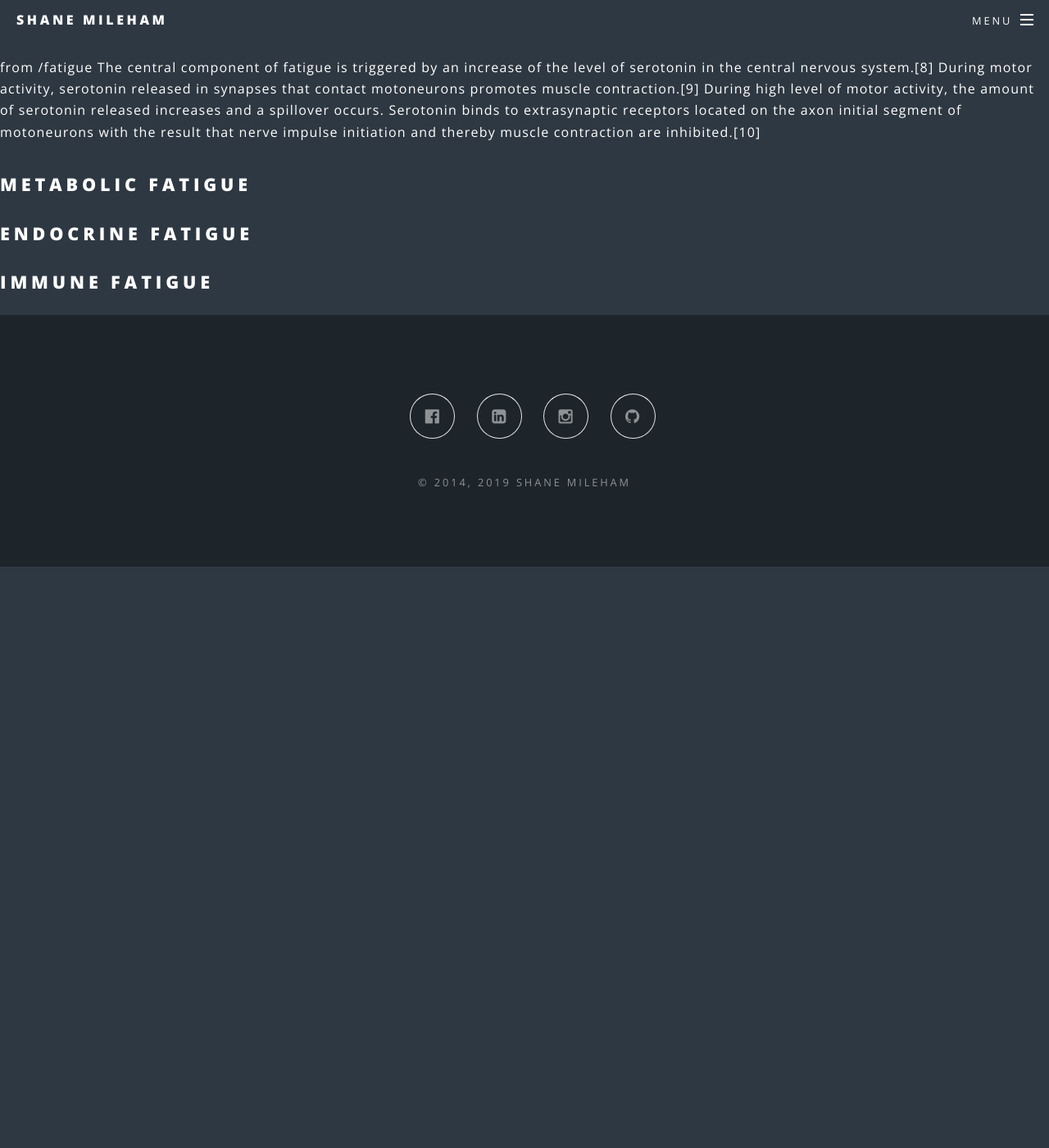
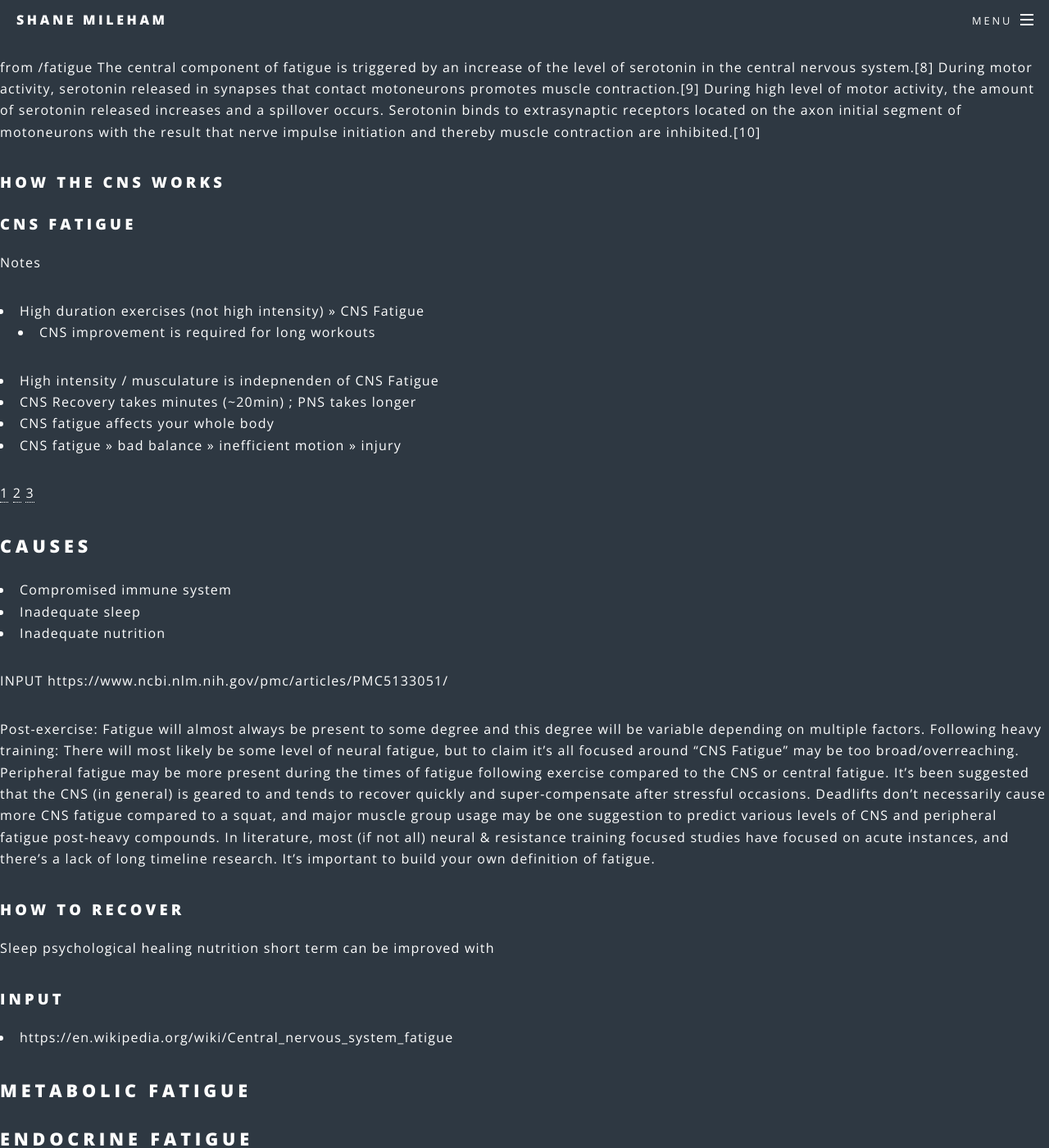
Before and after one commit to shanemileham/shanemileham.github.io, a Jekyll site: the page built from _kb/athletic/fatigue.md, in a window 1280 px wide and 1400 px high, scrolled down 608 px. Shown: the whole window at 82% size. Built offline with Jekyll 4.4.1, drawn with Linux system fonts in a browser that asks for light colours; comment, search, counter and statistics services are not loaded; before the commit the page ends 1299 px from its top, so only the background shows below that.

Commit message:
Neural fatigue info

```diff
--- a/_kb/athletic/fatigue.md
+++ b/_kb/athletic/fatigue.md
@@ -29,6 +29,56 @@ The central component of fatigue is triggered by an increase of the level of ser
 
 
 
+### How the CNS works
+
+
+### CNS Fatigue
+
+Notes
+- High duration exercises (not high intensity) >> CNS Fatigue
+  - CNS improvement is required for long workouts
+- High intensity / musculature is indepnenden of CNS Fatigue
+- CNS Recovery takes minutes (~20min) ; PNS takes longer
+- CNS fatigue affects your whole body
+- CNS fatigue >> bad balance >> inefficient motion >> injury
+
+
+
+[1](https://www.ncbi.nlm.nih.gov/pubmed/17626289)
+[2](https://www.ncbi.nlm.nih.gov/pubmed/27187101)
+[3](https://www.ncbi.nlm.nih.gov/pubmed/25051388)
+
+
+Causes
+- {{seretonin, dopamine, acetylcholine levels}}
+- Compromised immune system
+- Inadequate sleep
+- Inadequate nutrition
+
+
+
+INPUT https://www.ncbi.nlm.nih.gov/pmc/articles/PMC5133051/
+
+Post-exercise: Fatigue will almost always be present to some degree and this degree will be variable depending on multiple factors.
+Following heavy training: There will most likely be some level of neural fatigue, but to claim it’s all focused around “CNS Fatigue” may be too broad/overreaching.
+Peripheral fatigue may be more present during the times of fatigue following exercise compared to the CNS or central fatigue.
+It’s been suggested that the CNS (in general) is geared to and tends to recover quickly and super-compensate after stressful occasions.
+Deadlifts don’t necessarily cause more CNS fatigue compared to a squat, and major muscle group usage may be one suggestion to predict various levels of CNS and peripheral fatigue post-heavy compounds.
+In literature, most (if not all) neural & resistance training focused studies have focused on acute instances, and there’s a lack of long timeline research.
+It’s important to build your own definition of fatigue.
+
+### How to recover
+Sleep
+psychological healing
+nutrition
+short term can be improved with
+
+
+### INPUT
+- https://en.wikipedia.org/wiki/Central_nervous_system_fatigue
+
+
+
 ## Metabolic Fatigue
 
 
```
Also changed, not shown: _kb/athletic/cns.md (deleted, +0 -31 lines), _kb/athletic/overview.md (+9 -0 lines).
